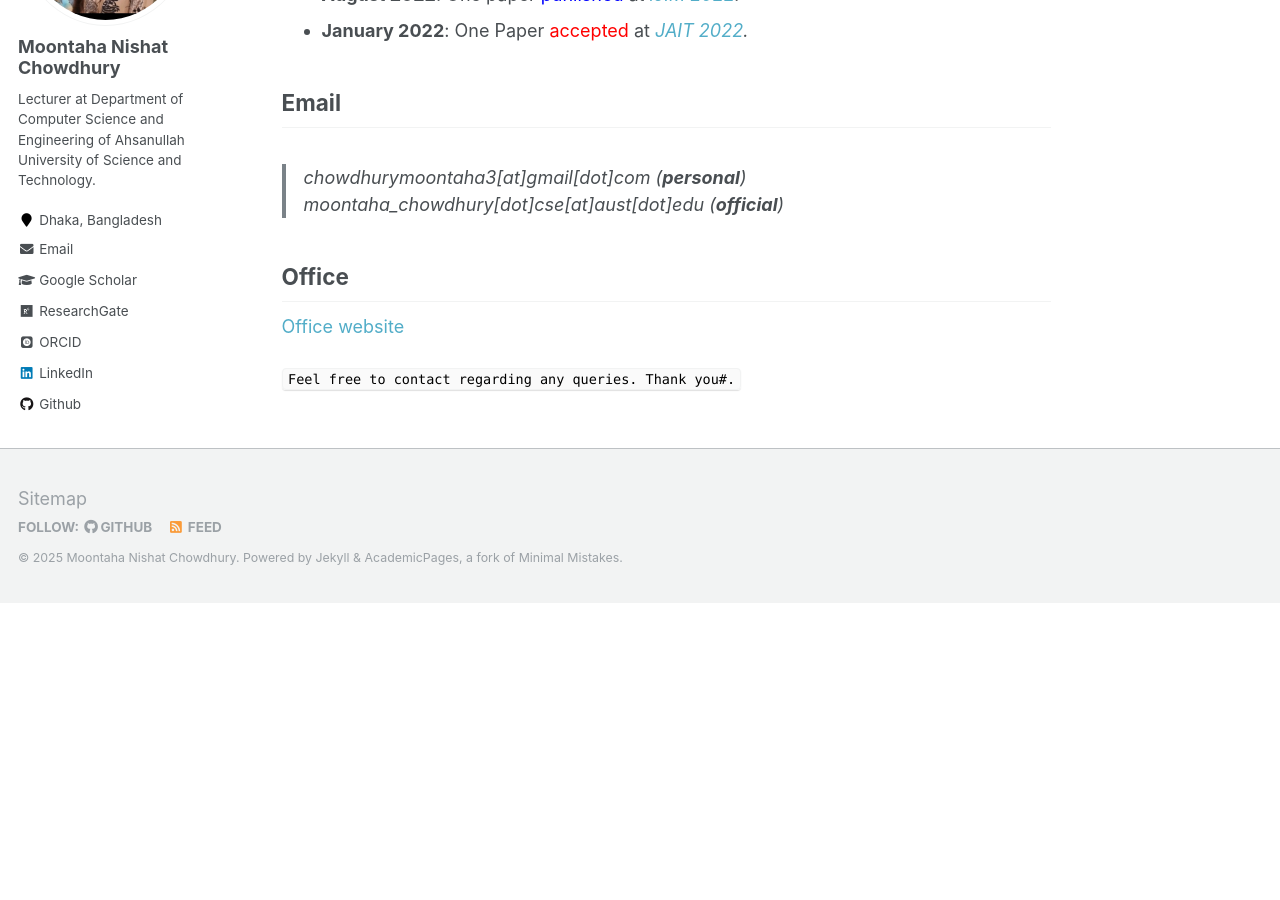
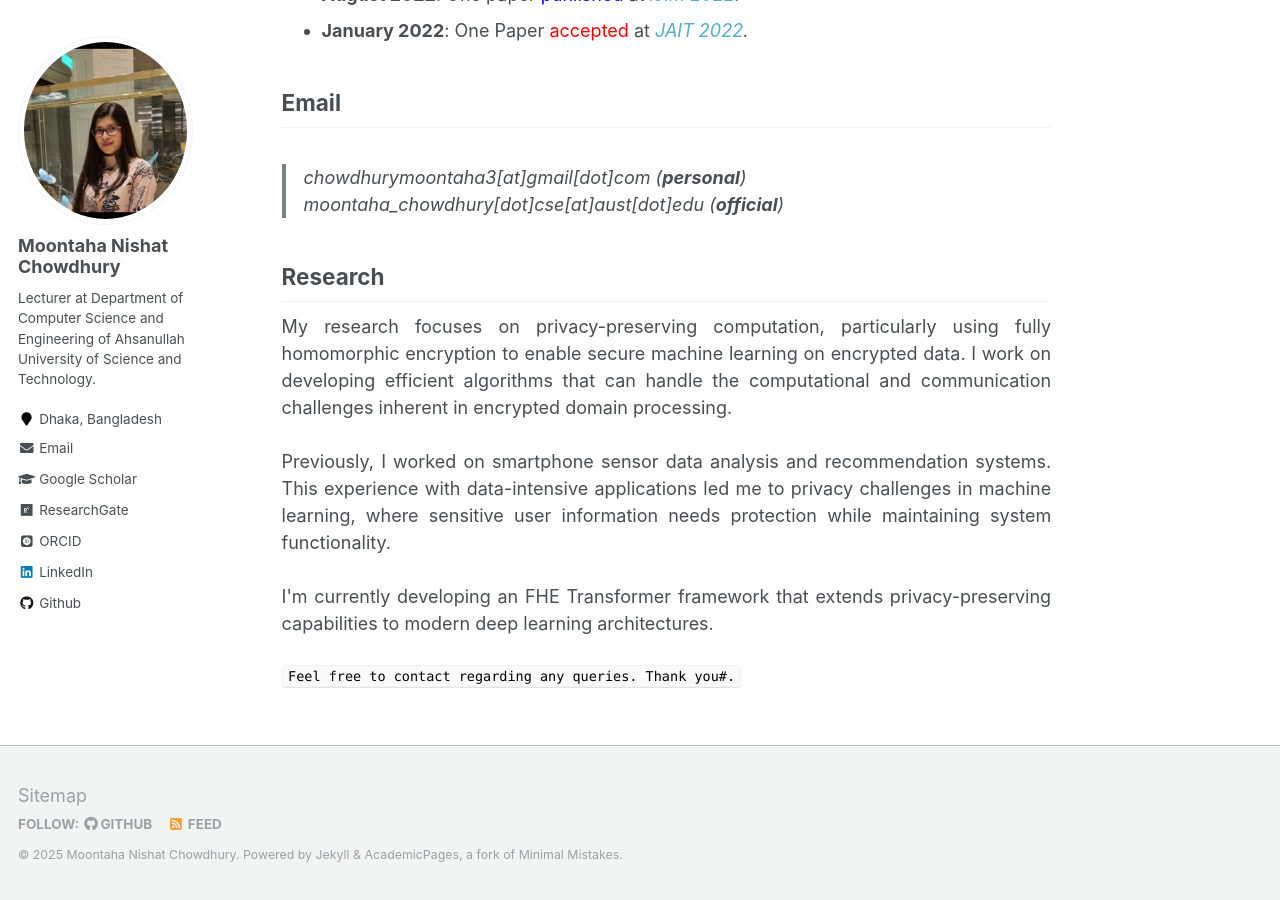
Before and after one commit to chowdhurymoontaha/chowdhurymoontaha.github.io, a Jekyll site: the page built from _pages/about.md, in a window 1280 px wide and 900 px high, scrolled down 844 px. Built offline with Jekyll 4.4.1, drawn with Linux system fonts in a browser that asks for light colours; some web fonts are replaced; before the commit the page ends 1447 px from its top, so only the background shows below that.

Commit message:
Update about.md

```diff
--- a/_pages/about.md
+++ b/_pages/about.md
@@ -28,7 +28,12 @@ Previously, I have analyzed Human Activity and Mobility through embedded smartph
 > chowdhurymoontaha3[at]gmail[dot]com (***personal***) <br/>
 > moontaha_chowdhury[dot]cse[at]aust[dot]edu (***official***)
 
-## Office
-[Office website](https://www.aust.edu/cse/faculty_member/ms_moontaha_nishat_chowdhury)
+## Research
+<p style="text-align:justify">My research focuses on privacy-preserving computation, particularly using fully homomorphic encryption to enable secure machine learning on encrypted data. I work on developing efficient algorithms that can handle the computational and communication challenges inherent in encrypted domain processing. <br/> <br/>
+Previously, I worked on smartphone sensor data analysis and recommendation systems. This experience with data-intensive applications led me to privacy challenges in machine learning, where sensitive user information needs protection while maintaining system functionality.
+<br/><br/>
+I'm currently developing an FHE Transformer framework that extends privacy-preserving capabilities to modern deep learning architectures.
+ </p>
+
 
 <code style="color:black;">Feel free to contact regarding any queries. Thank you#.</code>
```
